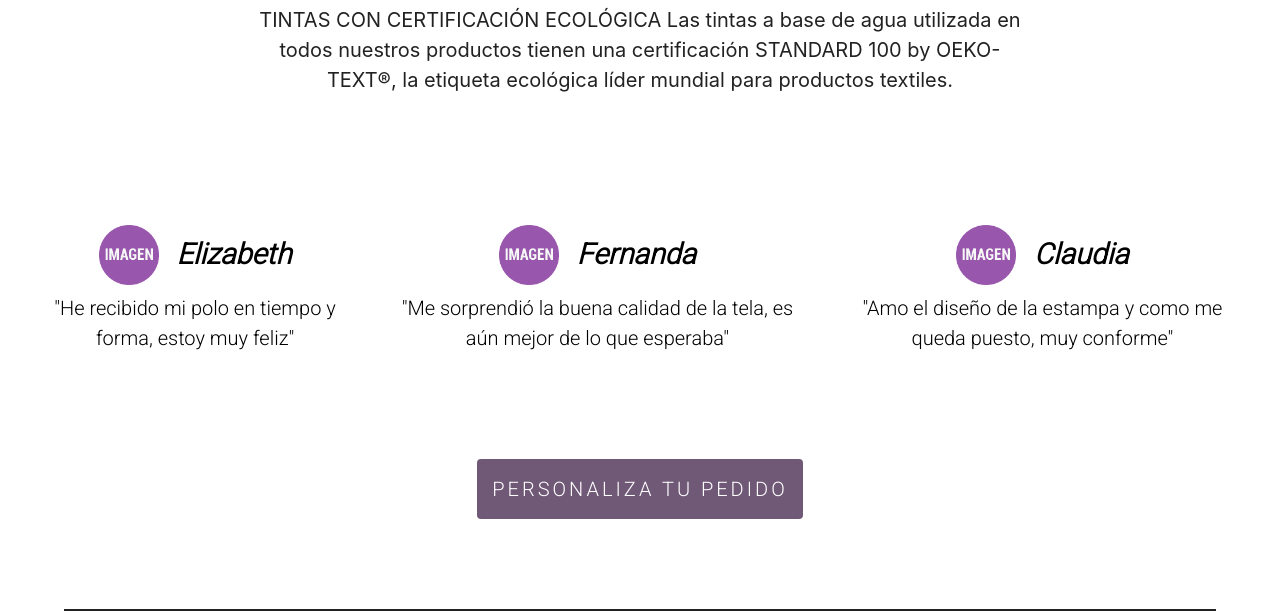
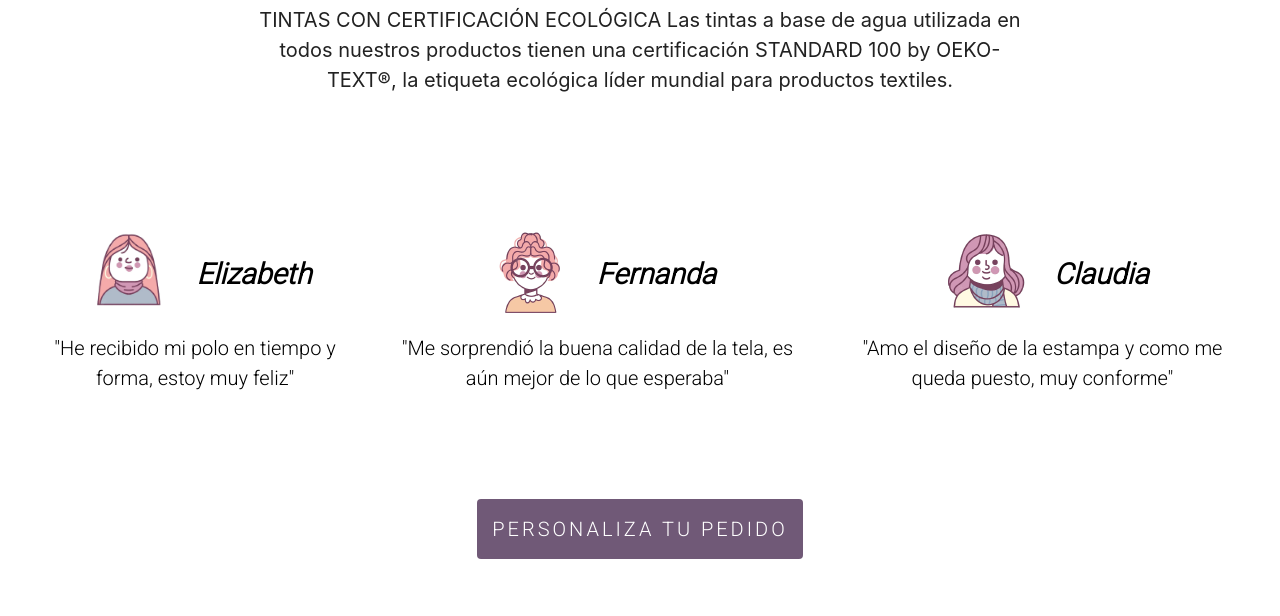
Before and after one commit to oopsnadia/flippa, a plain HTML site: page index.html in a window 1280 px wide. Shown: the part 1800-2416 px from the top of the page. Drawn offline with nearby package versions, Linux system fonts and the light colour scheme.

Commit message:
Se actualizaron las imagenes del index

```diff
--- a/index.html
+++ b/index.html
@@ -164,19 +164,19 @@
     <!-- ********** COMIENZO DE COMENTARIOS DE COMPRADORES *********** -->
     <div class="comentarios-contenedor">
         <div class="comentario">
-            <img src="images/imagen.png" alt="Elizabeth">
+            <img src="images/imagen1.png" alt="Elizabeth">
             <p class="titulo">Elizabeth</p>
             <p>"He recibido mi polo en tiempo y forma, estoy muy feliz"
             </p>
         </div>
         <div class="comentario">
-            <img src="images/imagen.png" alt="Fernanda">
+            <img src="images/imagen2.png" alt="Fernanda">
             <p class="titulo">Fernanda</p>
             <p>"Me sorprendió la buena calidad de la tela, es aún mejor de lo que esperaba"
             </p>
         </div>
         <div class="comentario">
-            <img src="images/imagen.png" alt="Claudia">
+            <img src="images/imagen3.png" alt="Claudia">
             <p class="titulo">Claudia</p>
             <p>"Amo el diseño de la estampa y como me queda puesto, muy conforme"
             </p>
--- a/scss/_index.scss
+++ b/scss/_index.scss
@@ -217,7 +217,7 @@ header {
     text-justify: newspaper;
 
     img {
-      width: 60px;
+      width: 100px;
       margin: 0rem 0.8rem 0.5rem 0rem;
     }
   }
```
Also changed, not shown: css/estilos.css, images/imagen.png (deleted), images/imagen1.png (added), images/imagen2.png (added), images/imagen3.png (added).
